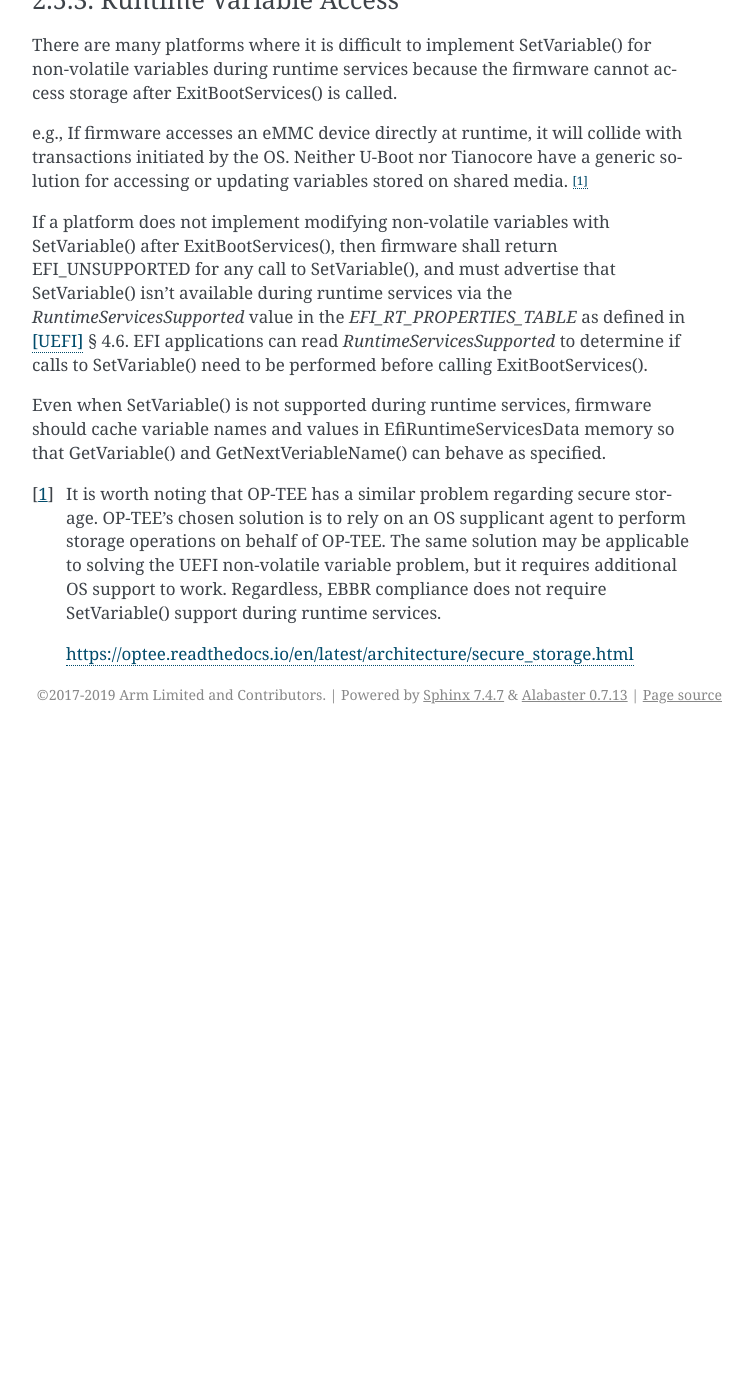
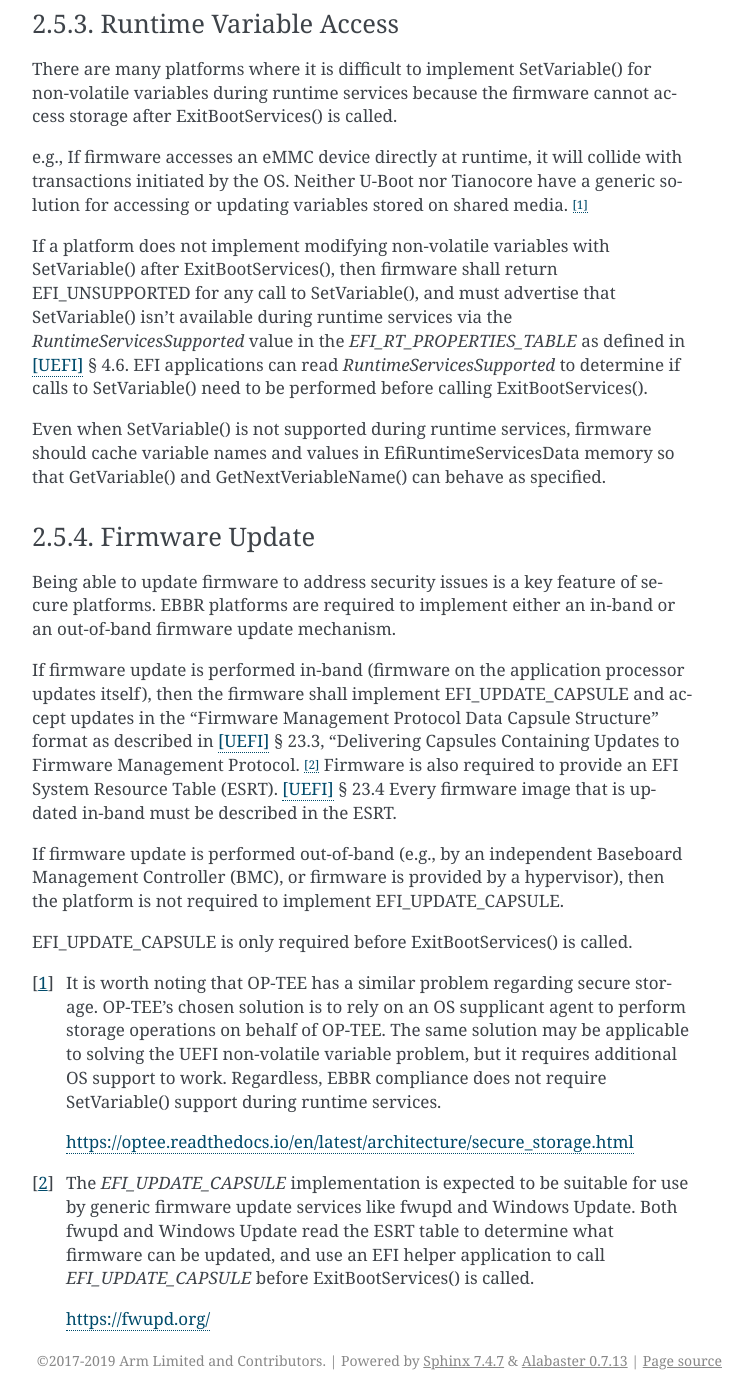
Before and after one commit to ARM-software/ebbr, a Sphinx documentation site: the page built from source/chapter2-uefi.rst, in a window 1280 px wide and 1400 px high, scrolled down 8834 px. Shown: the whole window, without its empty margins (388-1140 px from the left). Built offline with Sphinx 7.4.7, drawn with Linux system fonts in a browser that asks for light colours; before the commit the page ends 9568 px from its top, so only the background shows below that; some of the changed text lies outside the part shown.

Commit message:
Require EFI_UPDATE_CAPSULE
EFI_UPDATE_CAPSULE is the industry standard method for applying firmware
updates. Make it a requirement in EBBR so that fwupd, Windows Update,
and any other generic firmware update service can support EBBR platforms.

This is made required because the ability to update firmware is a
critical part of building secure platforms.

Fixes: #69

Reviewed-by: Heinrich Schuchardt <xypron.glpk@gmx.de>
Reviewed-by: Samer El-Haj-Mahmoud <Samer.El-Haj-Mahmoud@arm.com>
Signed-off-by: Grant Likely <grant.likely@arm.com>

```diff
--- a/source/chapter2-uefi.rst
+++ b/source/chapter2-uefi.rst
@@ -365,7 +365,7 @@ are required to be implemented during boot services and runtime services.
      - Required
      - Optional
    * - `EFI_UPDATE_CAPSULE`
-     - Optional
+     - Required for in-band update
      - Optional
    * - `EFI_QUERY_CAPSULE_CAPABILITIES`
      - Optional
@@ -448,6 +448,26 @@ Even when SetVariable() is not supported during runtime services, firmware
 should cache variable names and values in EfiRuntimeServicesData memory so
 that GetVariable() and GetNextVeriableName() can behave as specified.
 
+Firmware Update
+---------------
+
+Being able to update firmware to address security issues is a key feature of secure platforms.
+EBBR platforms are required to implement either an in-band or an out-of-band firmware update mechanism.
+
+If firmware update is performed in-band (firmware on the application processor updates itself),
+then the firmware shall implement EFI_UPDATE_CAPSULE and accept updates in the
+"Firmware Management Protocol Data Capsule Structure" format as described in [UEFI]_ § 23.3,
+"Delivering Capsules Containing Updates to Firmware Management Protocol.  [#FMPNote]_
+Firmware is also required to provide an EFI System Resource Table (ESRT). [UEFI]_ § 23.4
+Every firmware image that is updated in-band must be described in the ESRT.
+
+If firmware update is performed out-of-band (e.g., by an independent Baseboard
+Management Controller (BMC), or firmware is provided by a hypervisor),
+then the platform is not required to implement EFI_UPDATE_CAPSULE.
+
+EFI_UPDATE_CAPSULE is only required before ExitBootServices() is called.
+
+
 .. [#OPTEESupplicant] It is worth noting that OP-TEE has a similar problem
    regarding secure storage.
    OP-TEE's chosen solution is to rely on an OS supplicant agent to perform
@@ -458,3 +478,11 @@ that GetVariable() and GetNextVeriableName() can behave as specified.
    during runtime services.
 
    https://optee.readthedocs.io/en/latest/architecture/secure_storage.html
+
+.. [#FMPNote] The `EFI_UPDATE_CAPSULE` implementation is expected to be suitable
+   for use by generic firmware update services like fwupd and Windows Update.
+   Both fwupd and Windows Update read the ESRT table to determine what firmware
+   can be updated, and use an EFI helper application to call `EFI_UPDATE_CAPSULE`
+   before ExitBootServices() is called.
+
+   https://fwupd.org/
```
